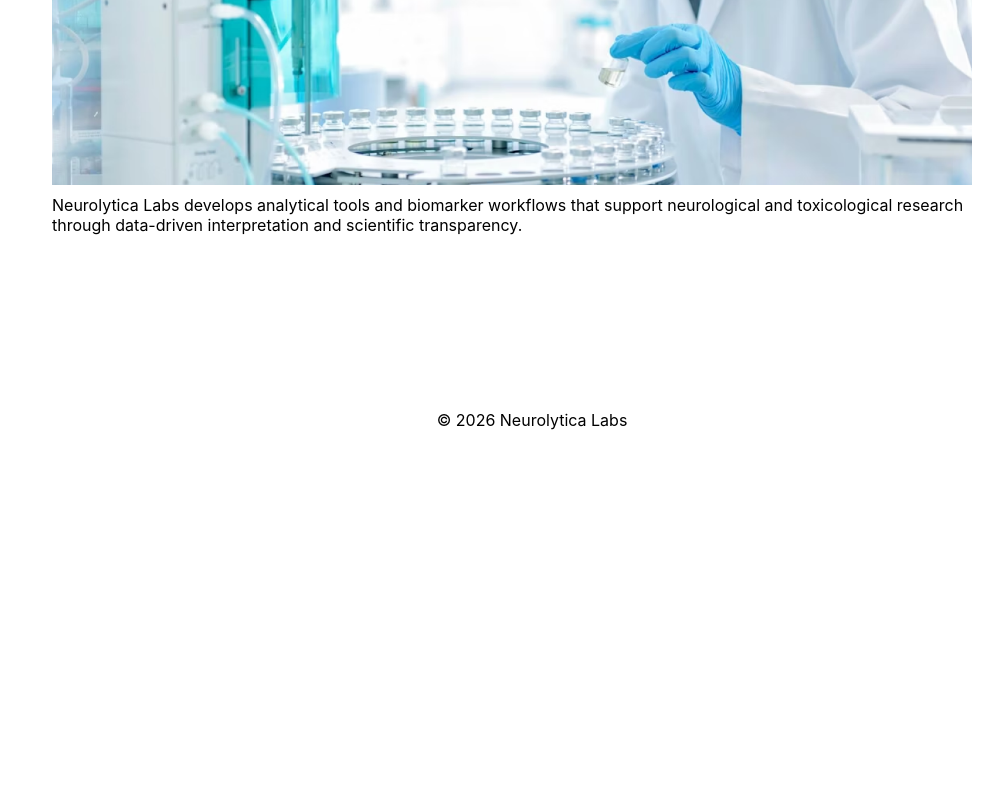
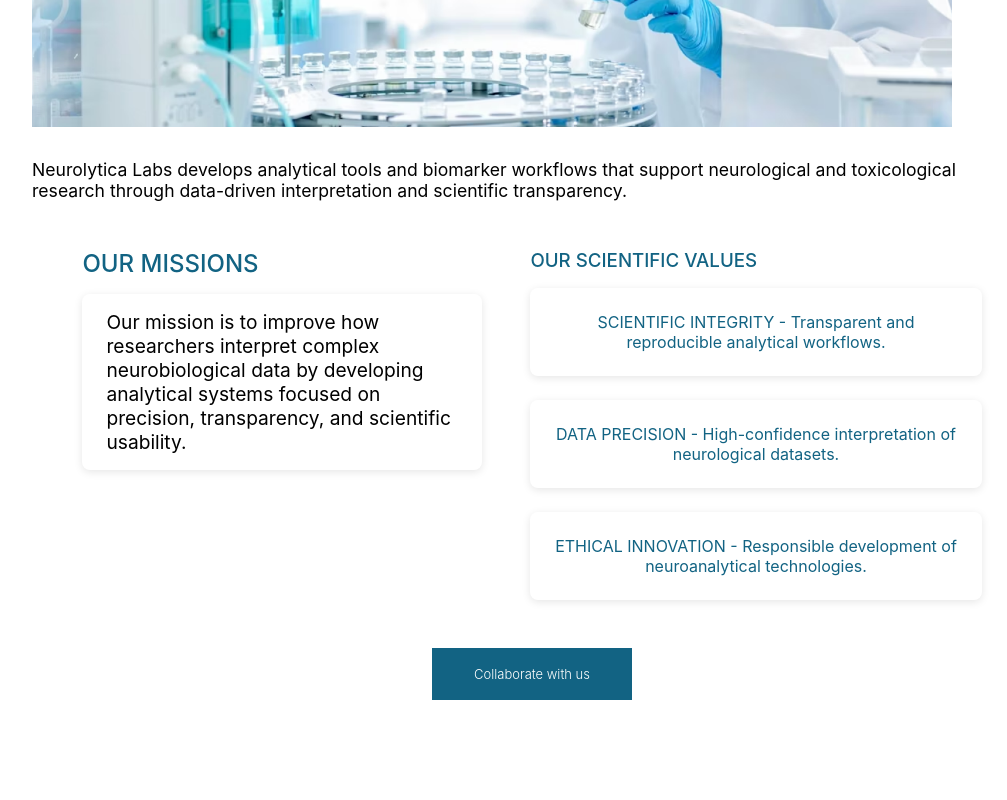
Before and after one commit to ifradgley/neurolytica-labs, a React (Vite) app: page /about in a window 1280 px wide. Shown: the part 360-1160 px from the top of the page, without its empty margins (108-1115 px from the left). Before the commit the page ends 800 px from the top, so only its background shows below. Built offline with nearby package versions, Linux system fonts and the light colour scheme.

Commit message:
Update About and Home components: enhance layout, add mission statements, and fix image paths

```diff
--- a/index.html
+++ b/index.html
@@ -3,7 +3,8 @@
 
 <head>
   <meta charset="UTF-8" />
-  <link rel="icon" type="image/svg+xml" href="public\images\Neurolytica-Logo.png" />
+  <link rel="icon" type="image/svg+xml" href="/images/Neurolytica-Logo.png" />
+
   <meta name="viewport" content="width=device-width, initial-scale=1.0" />
   <title>Neurolytica Labs</title>
 </head>
--- a/src/App.css
+++ b/src/App.css
@@ -8,6 +8,7 @@
   width: 100%;
   max-width: 1200px;
   margin: 0 auto;
+  font-family: inter;
 }
 
 .hero {
@@ -74,7 +75,7 @@
   height: 20px;
 }
 
-.hero {
+.home .hero {
   grid-area: hero;
   display: flex;
   flex-direction: row;
@@ -84,19 +85,19 @@
   gap: 2rem;
 }
 
-.hero h1 {
+.home .hero h1 {
   color: rgb(18, 99, 131);
   font-size: 2.5rem;
   font-weight: 400;
 }
 
-.hero h3 {
+.home .hero h3 {
   color: rgb(110, 165, 187);
   font-size: 1.2rem;
   padding-top: 10px;
 }
 
-.hero p {
+.home .hero p {
   color: rgb(0, 0, 0);
   max-width: 430px;
   font-size: 1rem;
@@ -206,7 +207,7 @@
   font-size: 1rem;
   display: flex;
   flex-direction: column;
-  align-items: column;
+  align-items: center;
   text-align: center;
   padding: 1rem;
   gap: 1rem;
@@ -246,6 +247,9 @@
   width: 100%;
   max-width: 1200px;
   margin: 0 auto;
+  display: flex;
+  flex-direction: column;
+  align-items: center;
 }
 
 .about .hero {
@@ -254,25 +258,115 @@
 
 .about .hero h1 {
   font-weight: 400;
+  color: rgb(18, 99, 131);
 }
 
 .about .hero p {
   color: rgb(0, 0, 0);
   max-width: 1000px;
-  font-size: 1rem;
-  padding-top: 10px;
+  font-size: 1.1rem;
+  padding-top: 2rem;
   font-weight: 400;
 }
 
-#hero-img {
+.about .content {
+  grid-area: content;
+  padding-top: 1rem;
+  color: rgb(18, 99, 131);
+}
+
+.our-missions {
+  display: flex;
+  flex-direction: row;
+  gap: 3rem;
+  padding: 2rem 10%;
+  align-items: flex-start;
+}
+
+.missions-column {
+  flex: 1;
+  max-width: 400px;
+}
+
+.missions-column h2 {
+  color: rgb(18, 99, 131);
+  font-weight: 500;
+}
+
+.mission-statement {
+  font-weight: 400;
+  color: rgb(0, 0, 0);
+  font-size: 1.2rem;
+  padding: 1rem 0.8rem 1rem 1.5rem;
   margin-top: 1rem;
+  border-radius: 8px;
+  box-shadow: 0 2px 8px rgba(0, 0, 0, 0.1);
+}
+
+.values-column {
+  flex: 1;
+}
+
+.values-column > h3 {
+  color: rgb(18, 99, 131);
+  font-weight: 500;
+  margin-bottom: 1rem;
+}
+
+.values-cards {
+  display: flex;
+  flex-direction: column;
+  gap: 1.5rem;
+}
+
+.integrity,
+.precision,
+.innovation {
+  padding: 1.5rem;
+  border-radius: 8px;
+  box-shadow: 0 2px 8px rgba(0, 0, 0, 0.1);
+  text-align: center;
+}
+
+.integrity h3,
+.precision h3,
+.innovation h3 {
+  font-weight: 400;
+  font-size: 1rem;
+  color: rgb(18, 99, 131);
+}
+
+.collaborate-wrapper {
+  display: flex;
+  justify-content: center;
+  padding: 1rem 0 3rem;
+}
+
+#collaborate {
+  overflow: hidden;
+  position: relative;
+  padding: 18px;
+  border-radius: 0px;
+  color: #fff;
+  font-family: Inter;
+  font-size: 13px;
+  font-weight: 300;
+  text-decoration: none;
+  background: rgb(18, 99, 131);
+  transition: all 0.3s ease;
+  cursor: pointer;
+  width: 200px;
+  border: none;
+}
+
+#collaborate:hover {
+  background-color: rgb(81, 139, 158);
+  color: white;
 }
 
 .footer {
   grid-area: footer;
   text-align: center;
-  position: fixed;
-  bottom: 10px;
-  left: 50%;
-  transform: translateX(-50%);
+  padding: 2rem;
+  margin-top: 2rem;
 }
--- a/src/pages/About.jsx
+++ b/src/pages/About.jsx
@@ -3,7 +3,6 @@
     <div className="about">
       <div className="about-page">
         <div className="hero">
-          <header>
           <h1>ABOUT</h1>
           <img
             id="hero-img"
@@ -15,10 +14,47 @@
             that support neurological and toxicological research through
             data-driven interpretation and scientific transparency.
           </p>
-          </header>
-          <div className="content"></div>
+        </div>
+        <div className="content">
+          <div className="our-missions">
+            <div className="missions-column">
+              <h2>OUR MISSIONS</h2>
+              <div className="mission-statement">
+                Our mission is to improve how researchers interpret complex
+                neurobiological data by developing analytical systems focused on
+                precision, transparency, and scientific usability.
+              </div>
+            </div>
+
+            <div className="values-column">
+              <h3>OUR SCIENTIFIC VALUES</h3>
+              <div className="values-cards">
+                <div className="integrity">
+                  <h3>
+                    SCIENTIFIC INTEGRITY - Transparent and reproducible
+                    analytical workflows.
+                  </h3>
+                </div>
+                <div className="precision">
+                  <h3>
+                    DATA PRECISION - High-confidence interpretation of
+                    neurological datasets.
+                  </h3>
+                </div>
+                <div className="innovation">
+                  <h3>
+                    ETHICAL INNOVATION - Responsible development of
+                    neuroanalytical technologies.
+                  </h3>
+                </div>
+              </div>
+            </div>
+          </div>
+          <div className="collaborate-wrapper">
+            <button id="collaborate">Collaborate with us</button>
+          </div>
+        </div>
         <div className="footer"></div>
-        </div>
       </div>
     </div>
   );
--- a/src/pages/Home.jsx
+++ b/src/pages/Home.jsx
@@ -39,11 +39,12 @@
               <div className="reference-images">
                 <img
                   id="reference-1"
-                  src="src\assets\images\Screenshot 2026-05-28 172503.png"
+                  src="src/assets/images/Screenshot 2026-05-28 172503.png"
+                  alt="Lab"
                 ></img>
                 <img
                   id="reference-2"
-                  src="src\assets\images\Screenshot 2026-05-28 172526.png"
+                  src="src/assets/images/Screenshot 2026-05-28 172526.png"
                 ></img>
               </div>
             </div>
@@ -54,28 +55,28 @@
             <div className="card-1">
               <h3>NEUROTOXICOLOGY SCREENING</h3>
               <img
-                src="src\assets\images\neurotox-background(3).png"
-                alt="Lab"
+                src="src/assets/images/neurotox-background(3).png"
+                alt="Neurotoxicology screening laboratory equipment"
               />
             </div>
             <div className="card-2">
               <h3>BIOMARKER ANALYSIS</h3>
               <img
-                src="src\assets\images\Biomarkers-Masthead-1380x1035(2).jpg"
-                alt="Lab"
+                src="src/assets/images/Biomarkers-Masthead-1380x1035(2).jpg"
+                alt="Biomarker analysis data visualization"
               />
             </div>
             <div className="card-3">
               <h3>NEUROLOGICAL DATA INTERPRETATION</h3>
               <img
-                src="src\assets\images\Screenshot 2026-05-27 165849.png"
-                alt="Lab"
+                src="src/assets/images/Screenshot 2026-05-27 165849.png"
+                alt="Neurological data interpretation charts and graphs"
               />
             </div>
           </div>
         </div>
       </div>
-      <div className="footer"></div>
+      <div className="footer" />
     </div>
   );
 }
```
Lines whose indentation alone changed are shown as unchanged.
